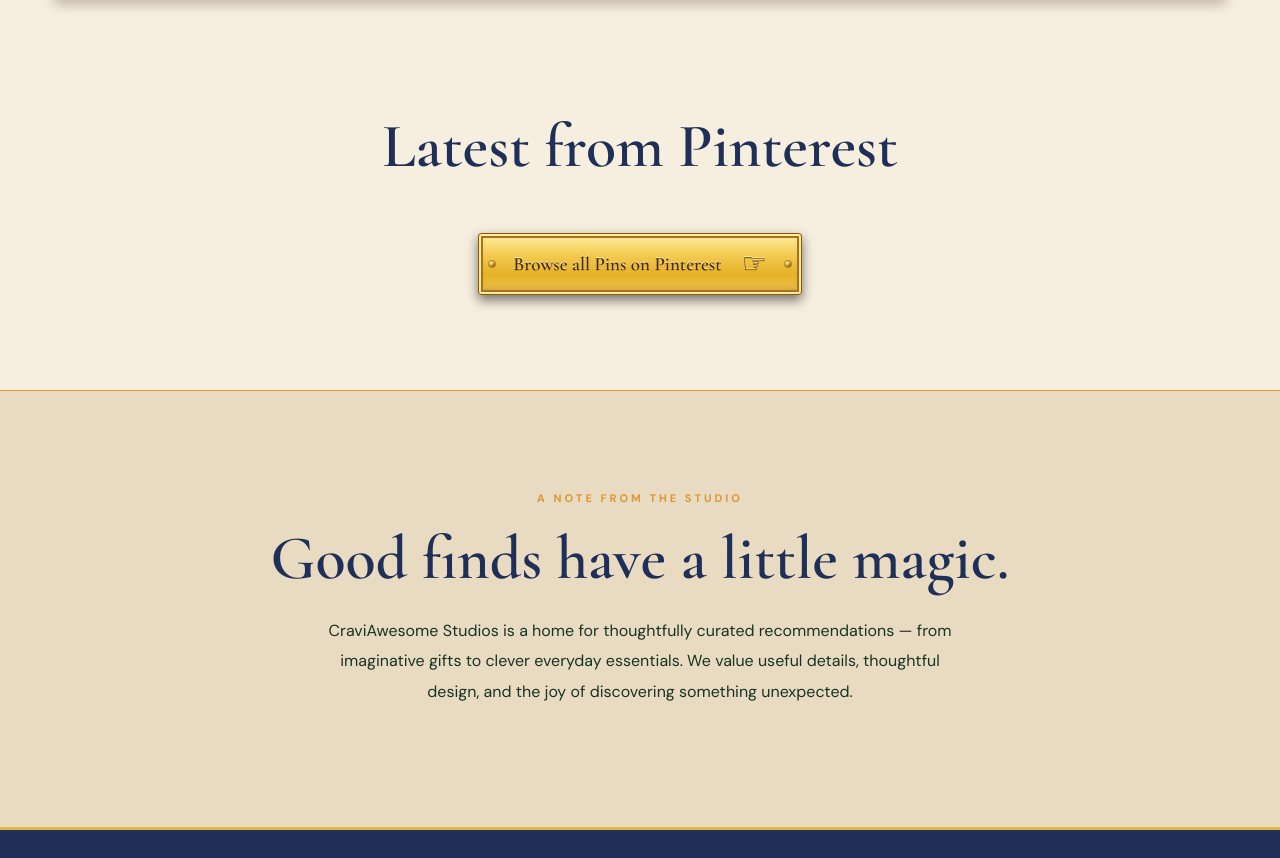
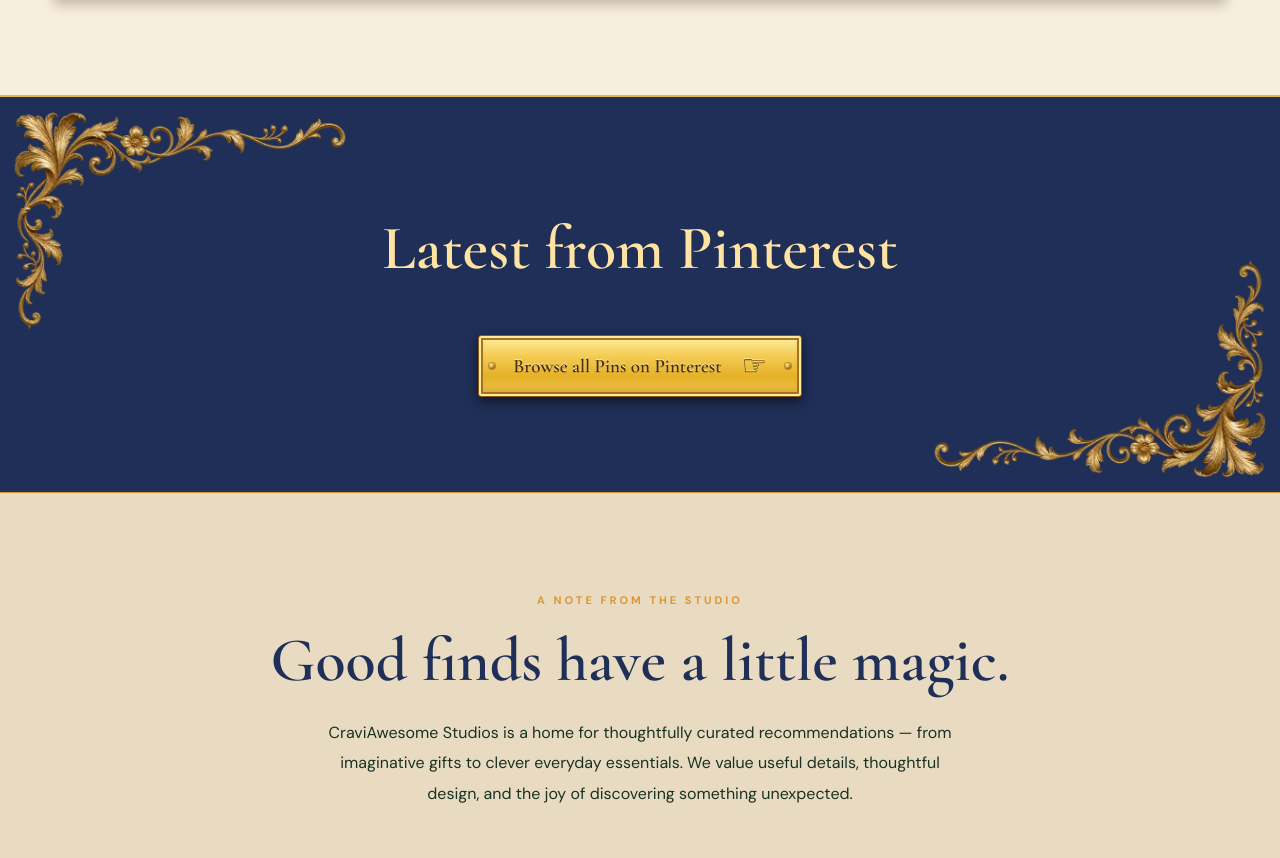
Before and after one commit to craviawesome/craviawesome-affiliates, a plain HTML site: page index.html in a window 1280 px wide. Shown: the part 4582-5440 px from the top of the page. Drawn offline with nearby package versions, Linux system fonts and the light colour scheme; a web font is replaced by a local one.

Commit message:
Frame the Pinterest gallery in brand blue and gold scrollwork

```diff
--- a/index.html
+++ b/index.html
@@ -1,7 +1,7 @@
 <!doctype html>
 <html lang="en">
 <head>
-  <meta charset="utf-8"><meta name="viewport" content="width=device-width,initial-scale=1"><meta name="theme-color" content="#202F57"><meta name="description" content="Curated discoveries, thoughtful gifts and everyday wonders from CraviAwesome Studios."><title>CraviAwesome Studios | Curated Finds & Gifts</title><link rel="icon" type="image/png" href="assets/favicon.png"><link rel="stylesheet" href="styles.css?v=stationary-wall">
+  <meta charset="utf-8"><meta name="viewport" content="width=device-width,initial-scale=1"><meta name="theme-color" content="#202F57"><meta name="description" content="Curated discoveries, thoughtful gifts and everyday wonders from CraviAwesome Studios."><title>CraviAwesome Studios | Curated Finds & Gifts</title><link rel="icon" type="image/png" href="assets/favicon.png"><link rel="stylesheet" href="styles.css?v=pinterest-scrollwork">
 </head>
 <body>
 <a class="skip" href="#main">Skip to content</a>
--- a/styles.css
+++ b/styles.css
@@ -578,8 +578,29 @@ footer{background:var(--blue);color:var(--cream);border-top:3px solid var(--ligh
 .guide-hero { min-height: 0; padding: clamp(64px, 9vw, 112px) 24px; }
 .guide-hero p { margin-bottom: 0; }
 .guide-catalog { padding-top: 64px; }
-.pinterest-section { padding-top: 0; text-align: center; }
+.pinterest-section {
+  position: relative;
+  isolation: isolate;
+  max-width: none;
+  padding-top: clamp(64px, 8vw, 100px);
+  border-top: 2px solid var(--light-gold);
+  background: var(--blue);
+  text-align: center;
+}
+.pinterest-section::before, .pinterest-section::after {
+  content: '';
+  position: absolute;
+  z-index: -1;
+  width: clamp(120px, 27vw, 340px);
+  aspect-ratio: 3 / 2;
+  background: url('assets/pinterest-gold-scrollwork.png') center / contain no-repeat;
+  pointer-events: none;
+}
+.pinterest-section::before { top: 10px; left: 10px; }
+.pinterest-section::after { right: 10px; bottom: 10px; transform: rotate(180deg); }
+.pinterest-section h2 { color: #ffe3a3; }
 .pinterest-section .section-intro { margin-bottom: 24px; }
 .pinterest-widget { max-width: 1100px; margin: 0 auto; }
 .pinterest-section > .button { margin-top: 24px; }
+.pinterest-section > .button:focus-visible { outline-color: #ffe3a3; }
 :focus-visible { outline: 2px solid currentColor; outline-offset: 4px; }
```
Also changed, not shown: assets/pinterest-gold-scrollwork.png (added).
